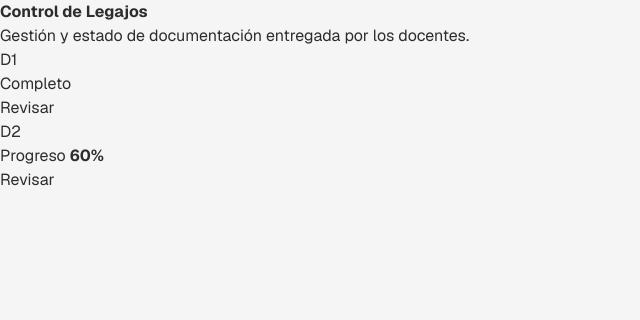
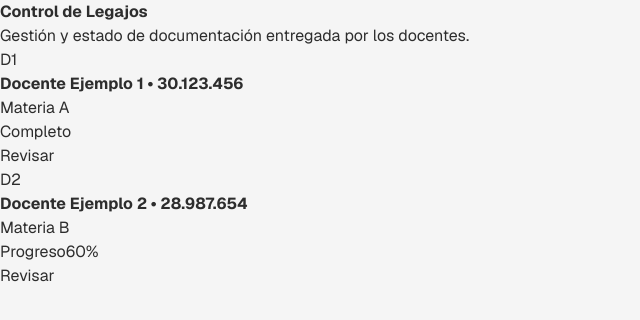
Before and after one commit to AnahidBG/ISCGB_Frontend, an Angular app: page /control-legajos in a window 1280 px wide. Shown: the top 320 px of the page, without its empty margins (0-640 px from the left). Built offline with nearby package versions, Linux system fonts and the light colour scheme; a web font is replaced by a local one.

Commit message:
refactor(legajos): actualice plantilla html con condicionales e iconos

```diff
--- a/src/app/pages/control-legajos/control-legajos.html
+++ b/src/app/pages/control-legajos/control-legajos.html
@@ -1,31 +1,38 @@
 <div class="control-legajos-container">
-    <!-- Encabezado -->
-     <header class="section-header">
+
+  <header class="section-header">
     <h2>Control de Legajos</h2>
     <p class="subtitle">Gestión y estado de documentación entregada por los docentes.</p>
   </header>
-</div>
 
-<!-- Lista de tarjetas de docentes -->
   <div class="legajos-list">
     <div class="legajo-card" *ngFor="let docente of docentes">
 
-      <!-- Avatar con Iniciales -->
-      <div class="avatar-circle">
+      <!-- Avatar con color dinámico -->
+      <div class="avatar-circle" [ngClass]="docente.estado === 'Completo' ? 'avatar-completo' : 'avatar-proceso'">
         {{ docente.iniciales }}
       </div>
 
-      <!-- Barra de Progreso y Estado -->
+      <!-- Información del Docente -->
+      <div class="docente-info">
+        <h3 class="nombre">{{ docente.nombre }} <span class="dni">• {{ docente.dni }}</span></h3>
+        <p class="materia">{{ docente.materia }}</p>
+      </div>
+
+      <!-- Barra / Estado -->
       <div class="progreso-section">
-        <ng-container *ngIf="docente.progreso === 100; else progresoIncompleto">
+        <ng-container *ngIf="docente.estado === 'Completo'; else progresoIncompleto">
           <span class="badge-completo">
-            <i class="bi bi-check-circle-fill"></i> Completo
+            <i class="bi bi-check-circle"></i> Completo
           </span>
         </ng-container>
 
         <ng-template #progresoIncompleto>
           <div class="bar-container">
-            <span class="progreso-label">Progreso <strong>{{ docente.progreso }}%</strong></span>
+            <div class="label-group">
+              <span class="progreso-label">Progreso</span>
+              <span class="porcentaje-label">{{ docente.progreso }}%</span>
+            </div>
             <div class="progress-bar">
               <div class="progress-fill" [style.width.%]="docente.progreso"></div>
             </div>
@@ -33,7 +40,7 @@
         </ng-template>
       </div>
 
-      <!-- Botón de Acción para revisar -->
+      <!-- Botón Revisar con Ícono -->
       <div class="accion-section">
         <button class="btn-revisar" (click)="revisarLegajo(docente.idDocente)">
           <i class="bi bi-eye"></i> Revisar
@@ -42,3 +49,5 @@
 
     </div>
   </div>
+
+</div>
```
